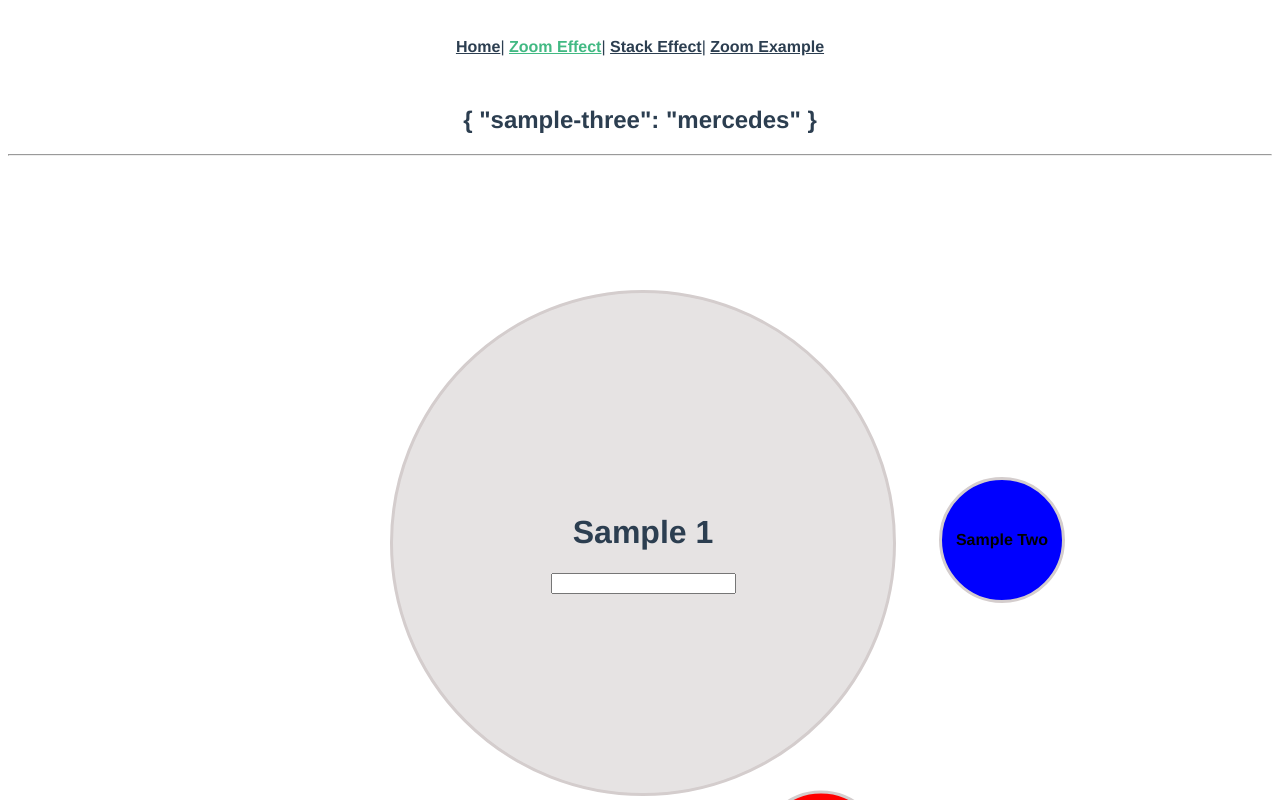
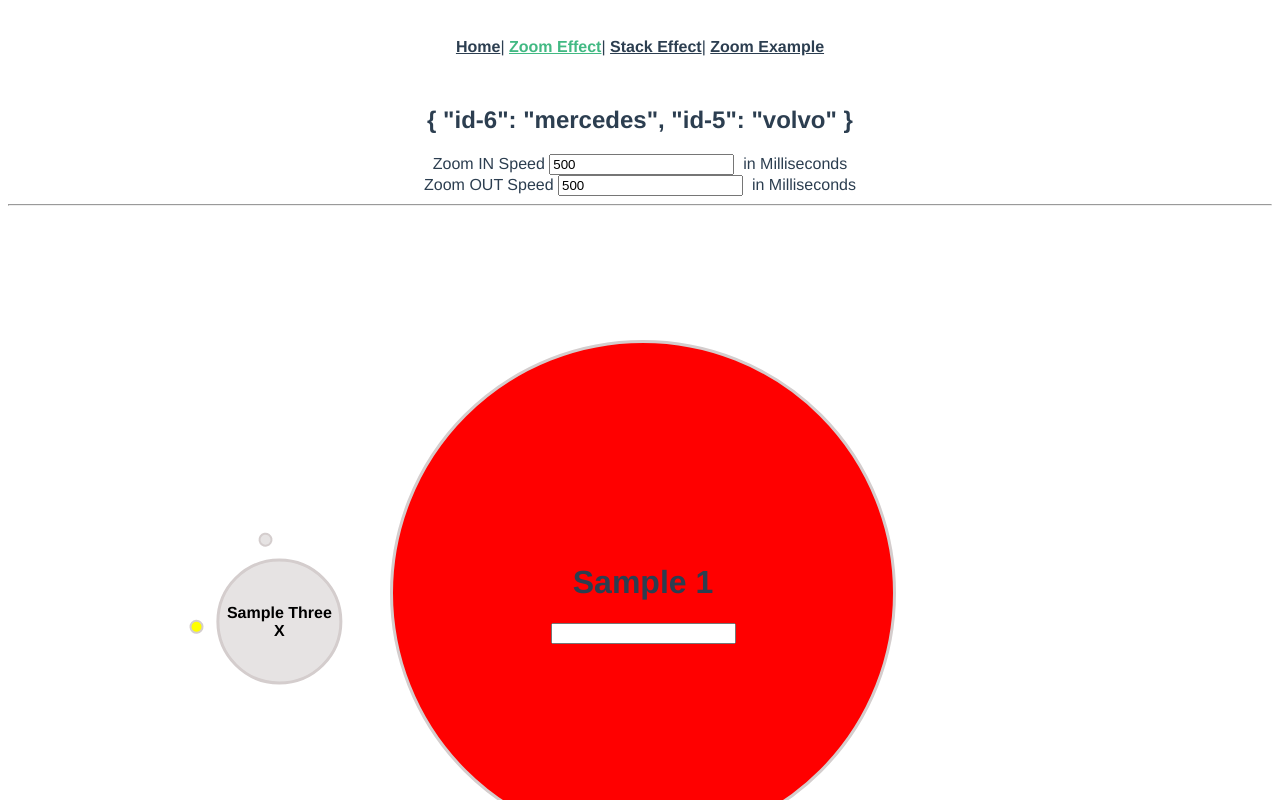
Before and after one commit to jaypinedabengco/vuejs-zoom-nodes, a Vue app: page /zoom-effect in a window 1280 px wide. Shown: the top 800 px of the page. Built offline with nearby package versions, Linux system fonts and the light colour scheme.

Commit message:
ADD id for data

```diff
--- a/src/components/ZoomNode/ZoomNode.vue
+++ b/src/components/ZoomNode/ZoomNode.vue
@@ -14,6 +14,7 @@
 					slot(
 						name="selectedNode",
 						:selectedNodeDetails="getSelectedComponentDetails",
+						:componentId="getSelectedComponentDetails.id",
 						:componentName="getSelectedComponentDetails.component",
 						:selectedNodeParentDetails="getSelectedParentComponentDetails",
 						:nextComponent="getSelectedComponentDetails.next")
@@ -100,6 +101,14 @@ export default {
             invalidContentDetails.push({
               component,
               reason: "id is required"
+            });
+          }
+
+          // id should be a string
+          if (component.id && typeof component.id !== "string") {
+            invalidContentDetails.push({
+              component,
+              reason: "invalid id, should be a 'string'"
             });
           }
 
--- a/src/views/Home.vue
+++ b/src/views/Home.vue
@@ -11,13 +11,13 @@
 			label &nbsp; in Milliseconds
 		hr
 		z-zoom-node(ref="zoomNode" :structure="structure", :animationTransitionZoomIn="zoomInAnimationInNumber", :animationTransitionZoomOut="zoomOutAnimationInNumber")
-			template(v-slot:selectedNode="{selectedNodeDetails, componentName, value}")
+			template(v-slot:selectedNode="{selectedNodeDetails, componentName, componentId, value}")
 				keep-alive
 					component(
 						:zoomNode="$refs.zoomNode",
 						:structureDetail="selectedNodeDetails",
 						:is="componentName",
-						v-model="data[componentName]")
+						v-model="data[componentId]")
 			//- template(v-slot:nextButton)
 			//- 	| Overwrite!
 
@@ -46,11 +46,11 @@ export default {
       zoomInAnimation: 500,
       zoomOutAnimation: 500,
       data: {
-        "sample-three": "mercedes",
-        "sample-six": "volvo"
+        "id-6": "mercedes",
+        "id-5": "volvo"
       },
       structure: {
-        id: 1,
+        id: "id-1",
         component: "sample-one",
         label: "Sample One",
         angle: 0,
@@ -62,7 +62,7 @@ export default {
         },
         children: [
           {
-            id: 2,
+            id: "other-2",
             component: "sample-two",
             label: "Sample Two",
             angle: 60,
@@ -76,11 +76,11 @@ export default {
               background: "blue"
             },
             next: {
-              id: 6
+              id: "id-6"
             },
             children: [
               {
-                id: 3,
+                id: "id-3",
                 component: "sample-four",
                 label: "Sample Four",
                 angle: 20
@@ -88,16 +88,16 @@ export default {
             ]
           },
           {
-            id: 6,
+            id: "id-6",
             component: "sample-three",
             label: "Sample Three X",
             angle: 175,
             next: {
-              id: 2
+              id: "other-2"
             },
             children: [
               {
-                id: 4,
+                id: "id-4",
                 label: "Sample Three Child 1",
                 angle: 175,
                 component: "sample-five",
@@ -112,7 +112,7 @@ export default {
                 }
               },
               {
-                id: 5,
+                id: "id-5",
                 label: "Sample Three Child 2",
                 angle: 259,
                 component: "sample-six",
--- a/src/views/NodeZoomEffect.vue
+++ b/src/views/NodeZoomEffect.vue
@@ -1,15 +1,25 @@
 <template lang="pug">
 	div
 		h2 {{data}}
+		div
+			label Zoom IN Speed
+			input(v-model="zoomInAnimation", type="number")
+			label &nbsp; in Milliseconds
+		div
+			label Zoom OUT Speed
+			input(v-model="zoomOutAnimation", type="number")
+			label &nbsp; in Milliseconds
 		hr
-		z-zoom-node(ref="zoomNode" :structure="structure")
-			template(v-slot:selectedNode="{selectedNodeDetails, componentName}")
+		z-zoom-node(ref="zoomNode" :structure="structure", :animationTransitionZoomIn="zoomInAnimationInNumber", :animationTransitionZoomOut="zoomOutAnimationInNumber")
+			template(v-slot:selectedNode="{selectedNodeDetails, componentName, componentId, value}")
 				keep-alive
 					component(
 						:zoomNode="$refs.zoomNode",
 						:structureDetail="selectedNodeDetails",
 						:is="componentName",
-						v-model="data[componentName]")
+						v-model="data[componentId]")
+			//- template(v-slot:nextButton)
+			//- 	| Overwrite!
 
 </template>
 
@@ -17,35 +27,45 @@
 import Sample1 from "@/components/ZoomNode/ExampleNodes/Sample1";
 import Sample2 from "@/components/ZoomNode/ExampleNodes/Sample2";
 import Sample3 from "@/components/ZoomNode/ExampleNodes/Sample3";
-import Sample3Child from "@/components/ZoomNode/ExampleNodes/Sample3Child";
+import Sample4 from "@/components/ZoomNode/ExampleNodes/Sample3Child";
 
 export default {
   components: {
     "sample-one": Sample1,
     "sample-two": Sample2,
     "sample-three": Sample3,
-    "sample-three-child": Sample3Child
+    "sample-four": Sample4,
+    "sample-five": Sample1,
+    "sample-six": Sample3
+  },
+  mounted() {
+    console.log(this.$refs);
   },
   data() {
     return {
-      sample: "",
+      zoomInAnimation: 500,
+      zoomOutAnimation: 500,
       data: {
-        "sample-three": "mercedes"
+        "id-6": "mercedes",
+        "id-5": "volvo"
       },
       structure: {
-        id: 1,
+        id: "id-1",
         component: "sample-one",
         label: "Sample One",
         angle: 0,
+        preview_style: {
+          background: "red"
+        },
+        selected_view_style: {
+          background: "red"
+        },
         children: [
           {
-            id: 2,
+            id: "other-2",
             component: "sample-two",
-			label: "Sample Two",
-			next: {
-				id: 3
-			},
-            angle: 0,
+            label: "Sample Two",
+            angle: 60,
             preview_style: {
               background: "blue"
             },
@@ -54,28 +74,33 @@ export default {
             },
             selected_view_style: {
               background: "blue"
-            }
-          },
-          {
-            id: 3,
-            component: "sample-three",
-            label: "Sample Three",
-            angle: 60,
-            preview_style: {
-              background: "red"
             },
-            dot_style: {
-              background: "red"
-            },
-            selected_view_style: {
-              background: "red"
+            next: {
+              id: "id-6"
             },
             children: [
               {
-                id: 4,
-                label: "Sample Three Child 3",
-                angle: 90,
-                component: "sample-three-child",
+                id: "id-3",
+                component: "sample-four",
+                label: "Sample Four",
+                angle: 20
+              }
+            ]
+          },
+          {
+            id: "id-6",
+            component: "sample-three",
+            label: "Sample Three X",
+            angle: 175,
+            next: {
+              id: "other-2"
+            },
+            children: [
+              {
+                id: "id-4",
+                label: "Sample Three Child 1",
+                angle: 175,
+                component: "sample-five",
                 preview_style: {
                   background: "yellow"
                 },
@@ -85,12 +110,32 @@ export default {
                 selected_view_style: {
                   background: "yellow"
                 }
+              },
+              {
+                id: "id-5",
+                label: "Sample Three Child 2",
+                angle: 259,
+                component: "sample-six",
+                preview_style: {
+                  background: "pink"
+                },
+                selected_view_style: {
+                  background: "pink"
+                }
               }
             ]
           }
         ]
       }
     };
+  },
+  computed: {
+    zoomInAnimationInNumber() {
+      return parseInt(this.zoomInAnimation);
+    },
+    zoomOutAnimationInNumber() {
+      return parseInt(this.zoomOutAnimation);
+    }
   }
 };
 </script>
```
